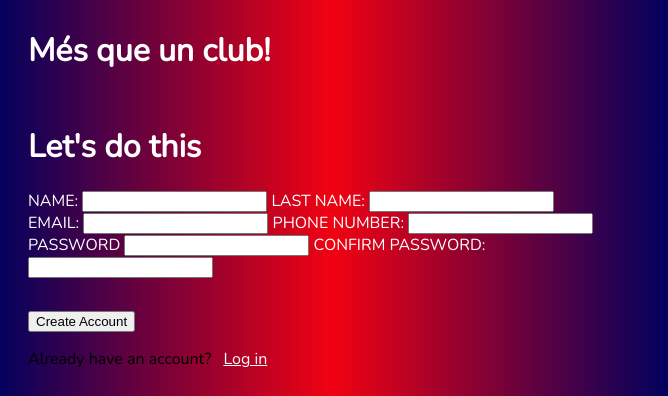
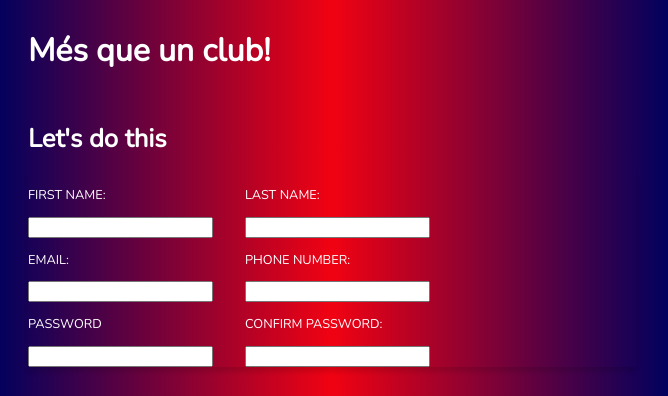
Before and after one commit to noxx896/project-sign-up-form, a plain HTML site: page index.html in a window 1280 px wide. Shown: the part 110-506 px from the top of the page, 612-1280 px from the left. Drawn offline with nearby package versions, Linux system fonts and the light colour scheme.

Commit message:
Little modification to structure

```diff
--- a/index.html
+++ b/index.html
@@ -31,29 +31,40 @@
         <h1>Let's do this</h1>
 
         <div class="input">
-          <label for="name">NAME:</label>
+          <div class="lef-input">
+            <p>
+              <label for="name">FIRST NAME:</label>
+            </p>
             <input type="text" id="name" name="username">
 
-          <label for="last-name">LAST NAME:</label>
-          <input type="text" id="last-name" name="user-lastname">
+            <p>
+              <label for="email">EMAIL:</label>
+            </p>
+            <input type="text" id="email" name="useremail">
+
+            <p>
+              <label for="password">PASSWORD</label>
+            </p>
+            <input type="text" id="password" name="userpassword">
           </div>
 
-        <div class="input">
-          <label for="email">EMAIL:</label>
-          <input type="text" id="email" name="useremail">
+          <div class="right-input">
+            <p>
+              <label for="last-name">LAST NAME:</label>
+            </p>
+            <input type="text" id="last-name" name="user-lastname">
 
+            <p>
               <label for="phone-number">PHONE NUMBER:</label>
+            </p>
             <input type="text" id="phone-number" name="user-phone">
-        </div>
 
-        <div class="input">
-          <label for="password">PASSWORD</label>
-          <input type="text" id="password" name="userpassword">
-
+            <p>
               <label for="confirm">CONFIRM PASSWORD:</label>
+            </p>
             <input type="text" id="confirm" name="user-confirmpassw">
           </div>
-
+        </div>
       </form>
 
       <div class='submit-section'>
--- a/style.css
+++ b/style.css
@@ -54,12 +54,22 @@ body {
 .frm {
   display: flex;
   flex-direction: column;
+  font-size: 1vw;
   color: white;
 }
 
 .submit-section {
   display: flex;
   padding: 2rem 0rem;
+}
+
+.input {
+  display: flex;
+  box-shadow: 0px 5px 5px rgba(0, 0, 0, 0.123);
+}
+
+.right-input {
+  padding-left: 2rem;
 }
 
 .credits {
```
Lines whose indentation alone changed are shown as unchanged.
